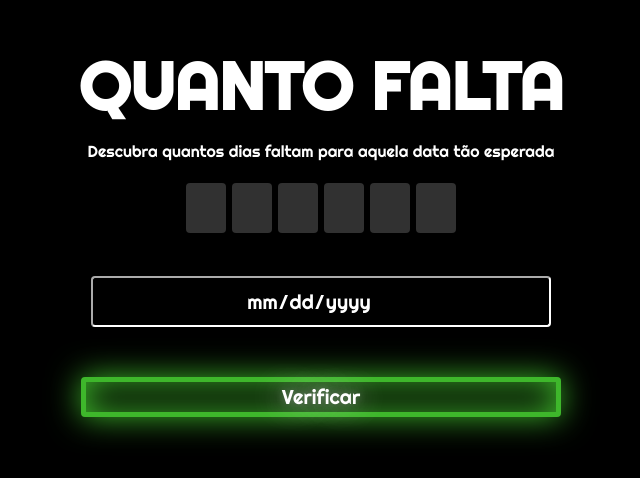
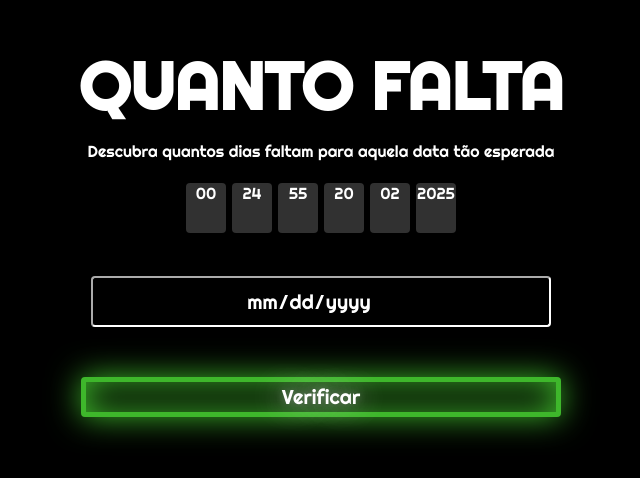
Before and after one commit to MaykoSouza/Quanto-Falta, a plain HTML site: page index.html in a window 1280 px wide. Shown: the part 162-640 px from the top of the page, without its empty margins (319-959 px from the left). Drawn offline with nearby package versions, Linux system fonts and the light colour scheme.

Commit message:
update relogio

```diff
--- a/index.html
+++ b/index.html
@@ -33,24 +33,24 @@
             </div>
 
 
-            <div class="card" id="minutos">
-
+            <div class="card" >
+                <p  id="minutos"></p>
             </div>
 
-            <div class="card" id="segundos">
-
+            <div class="card" >
+                <p  id="segundos"></p>
             </div>
 
-            <div class="card" id="dia">
-
+            <div class="card" >
+                <p  id="dia"></p>
             </div>
 
-            <div class="card" id="mes">
-
+            <div class="card" >
+                <p  id="mes"></p>
             </div>
 
-            <div class="card" id="ano">
-
+            <div class="card" >
+                <p id="ano"></p>
             </div>
 
         </div>
--- a/script.js
+++ b/script.js
@@ -1,5 +1,5 @@
 const horas = document.getElementById("horas")
-const minutos= document.getElementById("minutos")
+const minutos = document.getElementById("minutos")
 const segundos = document.getElementById("segundos")
 const dia = document.getElementById("dia")
 const mes = document.getElementById("mes")
@@ -8,13 +8,32 @@ const data = document.getElementById("data")
 const botao = document.getElementById("button")
 
 
-const dataAtual = new Date()
-hora = dataAtual.getHours()
-
-botao.addEventListener("click", ()=>{
 
 
+function atualizaRelogio() {
+    // criar um objeto Date a cada chamada
+
+    const agora = new Date()
+
+    //Atualiza os elementos
+    horas.textContent = agora.getHours().toString().padStart(2, "0")
+    minutos.textContent = agora.getMinutes().toString().padStart(2, "0")
+    segundos.textContent = agora.getSeconds().toString().padStart(2, "0")
+    dia.textContent = agora.getDate().toString().padStart(2, "0")
+    mes.textContent = (agora.getMonth() + 1).toString().padStart(2, "0")
+    ano.textContent = agora.getFullYear()
+
+}
+
+// atualiza o relógio a cada segundo
+setInterval(atualizaRelogio, 1000)
 
 
+//chamando a função assim que a página é recarregada
+atualizaRelogio()
 
-} )
+
+botao.addEventListener("click", () => {
+
+
+})
```
